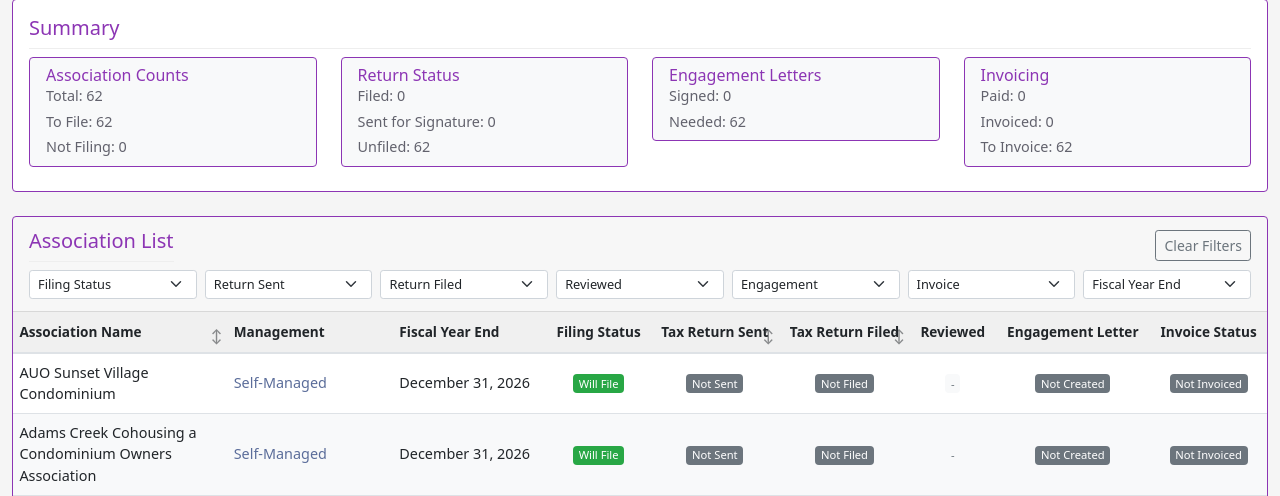
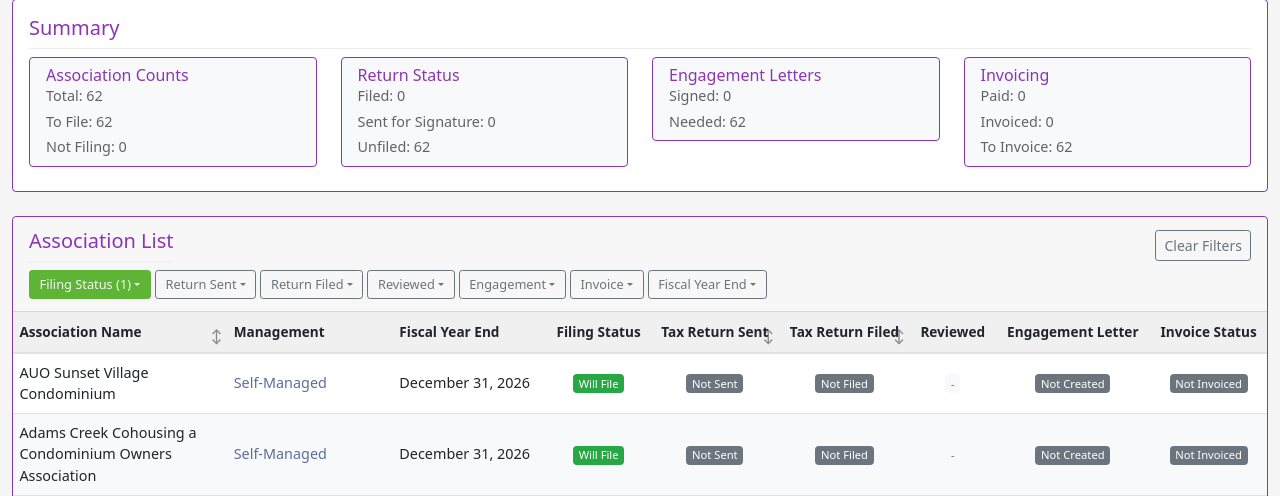
Before and after one commit to dougmclain/dynamite_tax, a Django app: page /dashboard/ in a window 1280 px wide. Shown: the part 402-898 px from the top of the page. Run offline with Django 4.2, Linux system fonts and the light colour scheme; a user stored in the database is signed in; data comes from the database, SQL or seed files in the repository; parts of the project's set-up code (start-up, migrations or seed data) failed here and were passed over.

Commit message:
Change dashboard filters to multi-select checkboxes
Replaced single-select dropdowns with checkbox dropdown menus so
multiple values can be selected per filter (e.g., show both "Reviewed"
and "Pending" at once). Each filter button shows a count and turns
blue when active. Filing Status defaults to "Will File" checked.
Clear Filters button resets all checkboxes.

Co-Authored-By: Claude Opus 4.6 (1M context) <noreply@anthropic.com>

```diff
--- a/static/css/dashboard.css
+++ b/static/css/dashboard.css
@@ -321,6 +321,29 @@ tr.not-filing .badge.bg-danger {
 }
 
 /* Filter row styling */
-#filter-row select {
+.filter-dropdown .btn {
     font-size: 0.8rem;
+    padding: 0.25rem 0.6rem;
 }
+
+.filter-dropdown .dropdown-menu {
+    min-width: 150px;
+    font-size: 0.85rem;
+}
+
+.dropdown-item-check {
+    display: block;
+    padding: 0.2rem 0.5rem;
+    cursor: pointer;
+    white-space: nowrap;
+    border-radius: 3px;
+}
+
+.dropdown-item-check:hover {
+    background-color: #f0f0f0;
+}
+
+.dropdown-item-check input[type="checkbox"] {
+    margin-right: 0.4rem;
+    vertical-align: middle;
+}
--- a/static/js/filing_status_filter.js
+++ b/static/js/filing_status_filter.js
@@ -1,41 +1,72 @@
 document.addEventListener('DOMContentLoaded', function() {
-    var filterSelects = document.querySelectorAll('#filter-row select');
+    var filterMenus = document.querySelectorAll('#filter-row .dropdown-menu');
     var tableRows = document.querySelectorAll('#associationTable tbody tr');
     var clearBtn = document.getElementById('clear-filters');
 
+    function getActiveFilters() {
+        var filters = {};
+        filterMenus.forEach(function(menu) {
+            var key = menu.getAttribute('data-filter');
+            var checked = menu.querySelectorAll('input[type="checkbox"]:checked');
+            if (checked.length > 0) {
+                filters[key] = [];
+                checked.forEach(function(cb) { filters[key].push(cb.value); });
+            }
+        });
+        return filters;
+    }
+
     function applyFilters() {
-        var filters = {};
-        filterSelects.forEach(function(select) {
-            var key = select.getAttribute('data-filter');
-            var val = select.value;
-            if (val) filters[key] = val;
-        });
+        var filters = getActiveFilters();
 
         tableRows.forEach(function(row) {
             var show = true;
             for (var key in filters) {
                 var rowVal = row.getAttribute('data-' + key);
-                if (rowVal !== filters[key]) {
+                if (filters[key].indexOf(rowVal) === -1) {
                     show = false;
                     break;
                 }
             }
             row.style.display = show ? '' : 'none';
         });
-    }
 
-    if (filterSelects.length) {
-        filterSelects.forEach(function(select) {
-            select.addEventListener('change', applyFilters);
+        // Update button labels to show active filter count
+        filterMenus.forEach(function(menu) {
+            var btn = menu.previousElementSibling;
+            var label = btn.textContent.replace(/ \(\d+\)$/, '');
+            var checked = menu.querySelectorAll('input[type="checkbox"]:checked');
+            var total = menu.querySelectorAll('input[type="checkbox"]');
+            if (checked.length > 0 && checked.length < total.length) {
+                btn.textContent = label + ' (' + checked.length + ')';
+                btn.classList.remove('btn-outline-secondary');
+                btn.classList.add('btn-primary');
+            } else {
+                btn.textContent = label;
+                btn.classList.remove('btn-primary');
+                btn.classList.add('btn-outline-secondary');
+            }
         });
     }
 
+    // Listen for checkbox changes inside filter dropdowns
+    filterMenus.forEach(function(menu) {
+        menu.addEventListener('change', applyFilters);
+    });
+
     if (clearBtn) {
         clearBtn.addEventListener('click', function() {
-            filterSelects.forEach(function(select) { select.value = ''; });
+            filterMenus.forEach(function(menu) {
+                menu.querySelectorAll('input[type="checkbox"]').forEach(function(cb) {
+                    cb.checked = false;
+                });
+            });
             applyFilters();
         });
     }
+
+    // Apply initial filters (Filing Status has "Will File" checked by default)
+    applyFilters();
 
     // Auto-submit form when tax year or management company changes
     var taxYearSelect = document.getElementById('tax_year');
--- a/tax_form/templates/tax_form/dashboard.html
+++ b/tax_form/templates/tax_form/dashboard.html
@@ -139,69 +139,69 @@
                         <h3 class="card-title h5 mb-0">Association List</h3>
                         <button class="btn btn-sm btn-outline-secondary" id="clear-filters">Clear Filters</button>
                     </div>
-                    <div class="row g-2" id="filter-row">
-                        <div class="col">
-                            <select class="form-select form-select-sm" id="filter-filing-status" data-filter="filing-status">
-                                <option value="">Filing Status</option>
-                                <option value="will_file">Will File</option>
-                                <option value="not_filing">Not Filing</option>
-                            </select>
+                    <div class="d-flex flex-wrap gap-1" id="filter-row">
+                        <div class="dropdown filter-dropdown">
+                            <button class="btn btn-sm btn-outline-secondary dropdown-toggle" type="button" data-bs-toggle="dropdown" data-bs-auto-close="outside">Filing Status</button>
+                            <div class="dropdown-menu p-2" data-filter="filing-status">
+                                <label class="dropdown-item-check"><input type="checkbox" value="will_file" checked> Will File</label>
+                                <label class="dropdown-item-check"><input type="checkbox" value="not_filing"> Not Filing</label>
+                            </div>
                         </div>
-                        <div class="col">
-                            <select class="form-select form-select-sm" id="filter-sent" data-filter="sent">
-                                <option value="">Return Sent</option>
-                                <option value="sent">Sent</option>
-                                <option value="not_sent">Not Sent</option>
-                            </select>
+                        <div class="dropdown filter-dropdown">
+                            <button class="btn btn-sm btn-outline-secondary dropdown-toggle" type="button" data-bs-toggle="dropdown" data-bs-auto-close="outside">Return Sent</button>
+                            <div class="dropdown-menu p-2" data-filter="sent">
+                                <label class="dropdown-item-check"><input type="checkbox" value="sent"> Sent</label>
+                                <label class="dropdown-item-check"><input type="checkbox" value="not_sent"> Not Sent</label>
+                            </div>
                         </div>
-                        <div class="col">
-                            <select class="form-select form-select-sm" id="filter-filed" data-filter="filed">
-                                <option value="">Return Filed</option>
-                                <option value="filed">Filed</option>
-                                <option value="not_filed">Not Filed</option>
-                            </select>
+                        <div class="dropdown filter-dropdown">
+                            <button class="btn btn-sm btn-outline-secondary dropdown-toggle" type="button" data-bs-toggle="dropdown" data-bs-auto-close="outside">Return Filed</button>
+                            <div class="dropdown-menu p-2" data-filter="filed">
+                                <label class="dropdown-item-check"><input type="checkbox" value="filed"> Filed</label>
+                                <label class="dropdown-item-check"><input type="checkbox" value="not_filed"> Not Filed</label>
+                            </div>
                         </div>
-                        <div class="col">
-                            <select class="form-select form-select-sm" id="filter-reviewed" data-filter="reviewed">
-                                <option value="">Reviewed</option>
-                                <option value="reviewed">Reviewed</option>
-                                <option value="pending">Pending</option>
-                                <option value="none">Not Started</option>
-                            </select>
+                        <div class="dropdown filter-dropdown">
+                            <button class="btn btn-sm btn-outline-secondary dropdown-toggle" type="button" data-bs-toggle="dropdown" data-bs-auto-close="outside">Reviewed</button>
+                            <div class="dropdown-menu p-2" data-filter="reviewed">
+                                <label class="dropdown-item-check"><input type="checkbox" value="reviewed"> Reviewed</label>
+                                <label class="dropdown-item-check"><input type="checkbox" value="pending"> Pending</label>
+                                <label class="dropdown-item-check"><input type="checkbox" value="none"> Not Started</label>
+                            </div>
                         </div>
-                        <div class="col">
-                            <select class="form-select form-select-sm" id="filter-engagement" data-filter="engagement">
-                                <option value="">Engagement</option>
-                                <option value="signed">Signed</option>
-                                <option value="sent">Sent</option>
-                                <option value="pending">Pending</option>
-                                <option value="not_created">Not Created</option>
-                            </select>
+                        <div class="dropdown filter-dropdown">
+                            <button class="btn btn-sm btn-outline-secondary dropdown-toggle" type="button" data-bs-toggle="dropdown" data-bs-auto-close="outside">Engagement</button>
+                            <div class="dropdown-menu p-2" data-filter="engagement">
+                                <label class="dropdown-item-check"><input type="checkbox" value="signed"> Signed</label>
+                                <label class="dropdown-item-check"><input type="checkbox" value="sent"> Sent</label>
+                                <label class="dropdown-item-check"><input type="checkbox" value="pending"> Pending</label>
+                                <label class="dropdown-item-check"><input type="checkbox" value="not_created"> Not Created</label>
+                            </div>
                         </div>
-                        <div class="col">
-                            <select class="form-select form-select-sm" id="filter-invoice" data-filter="invoice">
-                                <option value="">Invoice</option>
-                                <option value="paid">Paid</option>
-                                <option value="invoiced">Invoiced</option>
-                                <option value="not_invoiced">Not Invoiced</option>
-                            </select>
+                        <div class="dropdown filter-dropdown">
+                            <button class="btn btn-sm btn-outline-secondary dropdown-toggle" type="button" data-bs-toggle="dropdown" data-bs-auto-close="outside">Invoice</button>
+                            <div class="dropdown-menu p-2" data-filter="invoice">
+                                <label class="dropdown-item-check"><input type="checkbox" value="paid"> Paid</label>
+                                <label class="dropdown-item-check"><input type="checkbox" value="invoiced"> Invoiced</label>
+                                <label class="dropdown-item-check"><input type="checkbox" value="not_invoiced"> Not Invoiced</label>
+                            </div>
                         </div>
-                        <div class="col">
-                            <select class="form-select form-select-sm" id="filter-fiscal-month" data-filter="fiscal-month">
-                                <option value="">Fiscal Year End</option>
-                                <option value="1">January</option>
-                                <option value="2">February</option>
-                                <option value="3">March</option>
-                                <option value="4">April</option>
-                                <option value="5">May</option>
-                                <option value="6">June</option>
-                                <option value="7">July</option>
-                                <option value="8">August</option>
-                                <option value="9">September</option>
-                                <option value="10">October</option>
-                                <option value="11">November</option>
-                                <option value="12">December</option>
-                            </select>
+                        <div class="dropdown filter-dropdown">
+                            <button class="btn btn-sm btn-outline-secondary dropdown-toggle" type="button" data-bs-toggle="dropdown" data-bs-auto-close="outside">Fiscal Year End</button>
+                            <div class="dropdown-menu p-2" data-filter="fiscal-month">
+                                <label class="dropdown-item-check"><input type="checkbox" value="1"> January</label>
+                                <label class="dropdown-item-check"><input type="checkbox" value="2"> February</label>
+                                <label class="dropdown-item-check"><input type="checkbox" value="3"> March</label>
+                                <label class="dropdown-item-check"><input type="checkbox" value="4"> April</label>
+                                <label class="dropdown-item-check"><input type="checkbox" value="5"> May</label>
+                                <label class="dropdown-item-check"><input type="checkbox" value="6"> June</label>
+                                <label class="dropdown-item-check"><input type="checkbox" value="7"> July</label>
+                                <label class="dropdown-item-check"><input type="checkbox" value="8"> August</label>
+                                <label class="dropdown-item-check"><input type="checkbox" value="9"> September</label>
+                                <label class="dropdown-item-check"><input type="checkbox" value="10"> October</label>
+                                <label class="dropdown-item-check"><input type="checkbox" value="11"> November</label>
+                                <label class="dropdown-item-check"><input type="checkbox" value="12"> December</label>
+                            </div>
                         </div>
                     </div>
                 </div>
```
Also changed, not shown: 2 other files.
